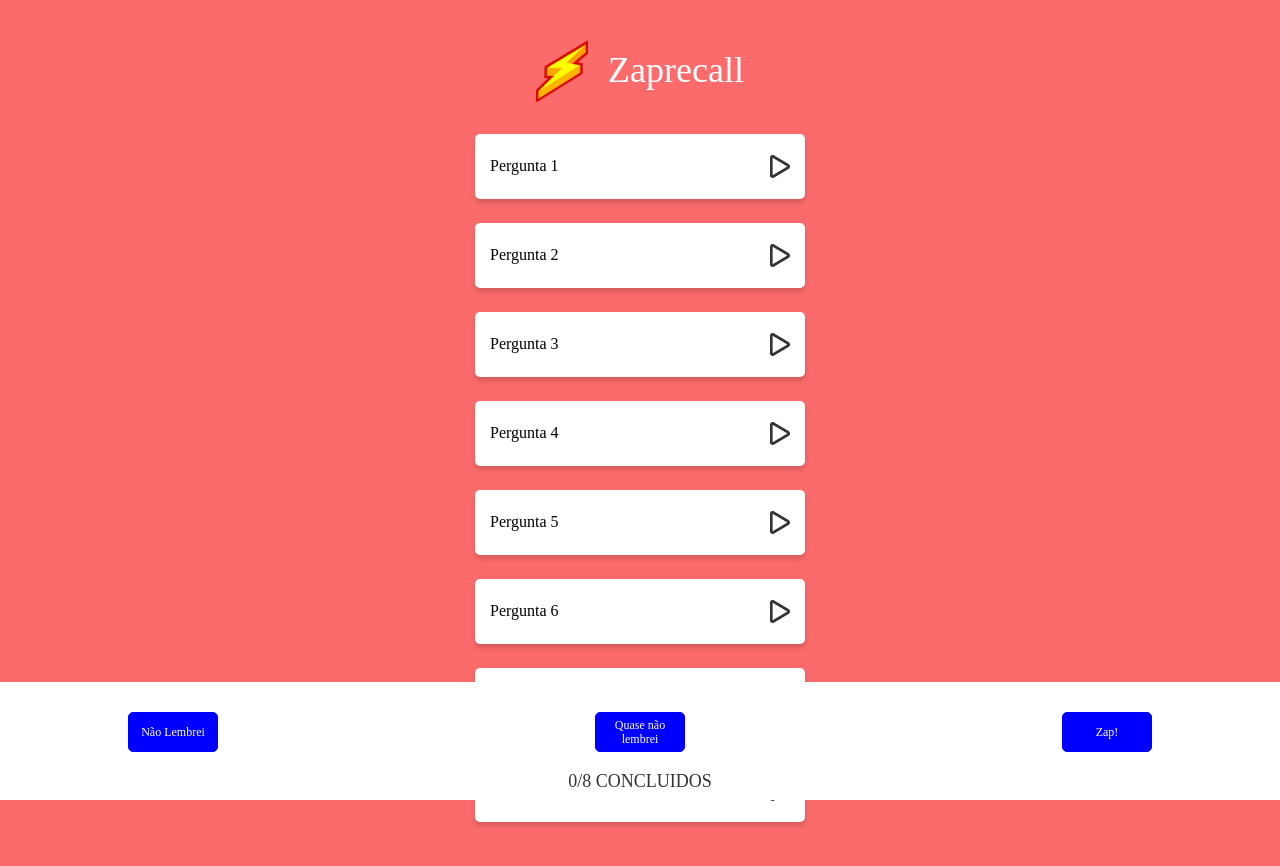
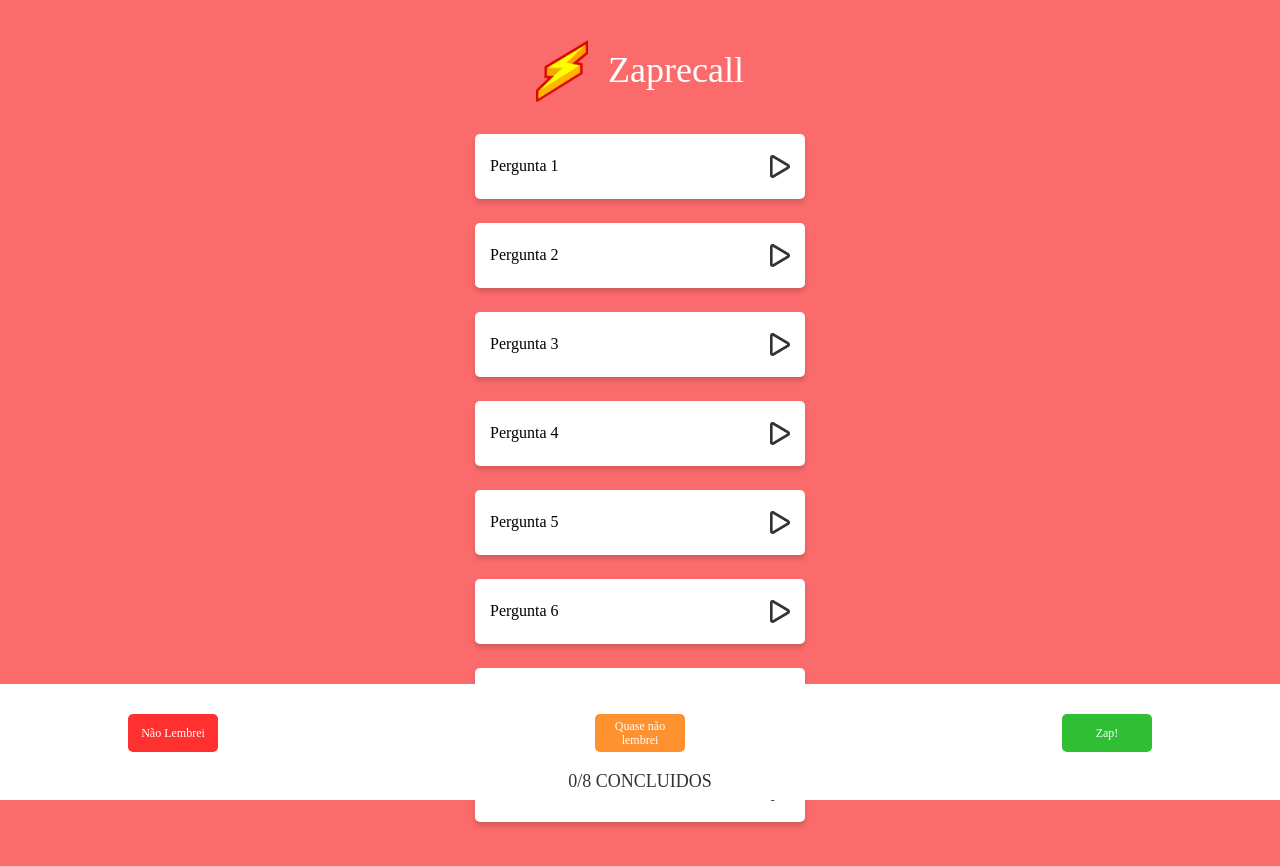
Before and after one commit to eduardaricaldes/projeto9-zaprecall, a React (Create React App) app: page / in a window 1280 px wide. Shown: the top 866 px of the page. Built offline with nearby package versions, Linux system fonts and the light colour scheme.

Commit message:
criado o estilo de botoes

```diff
--- a/src/assets/css/style.css
+++ b/src/assets/css/style.css
@@ -79,6 +79,20 @@
   border: 1px solid blue;
   padding:5px;
 }
+.container-botoes button:nth-child(1) {
+  background: #FF3030;
+  border: #FF3030;
+}
+
+.container-botoes button:nth-child(2) {
+  background: #FF922E;
+  border: #FF922E;
+}
+
+.container-botoes button:nth-child(3) {
+  background: #2FBE34;
+  border: #2FBE34;
+}
 
 /* .pergunta-fechada {
   width: 300px;
```
